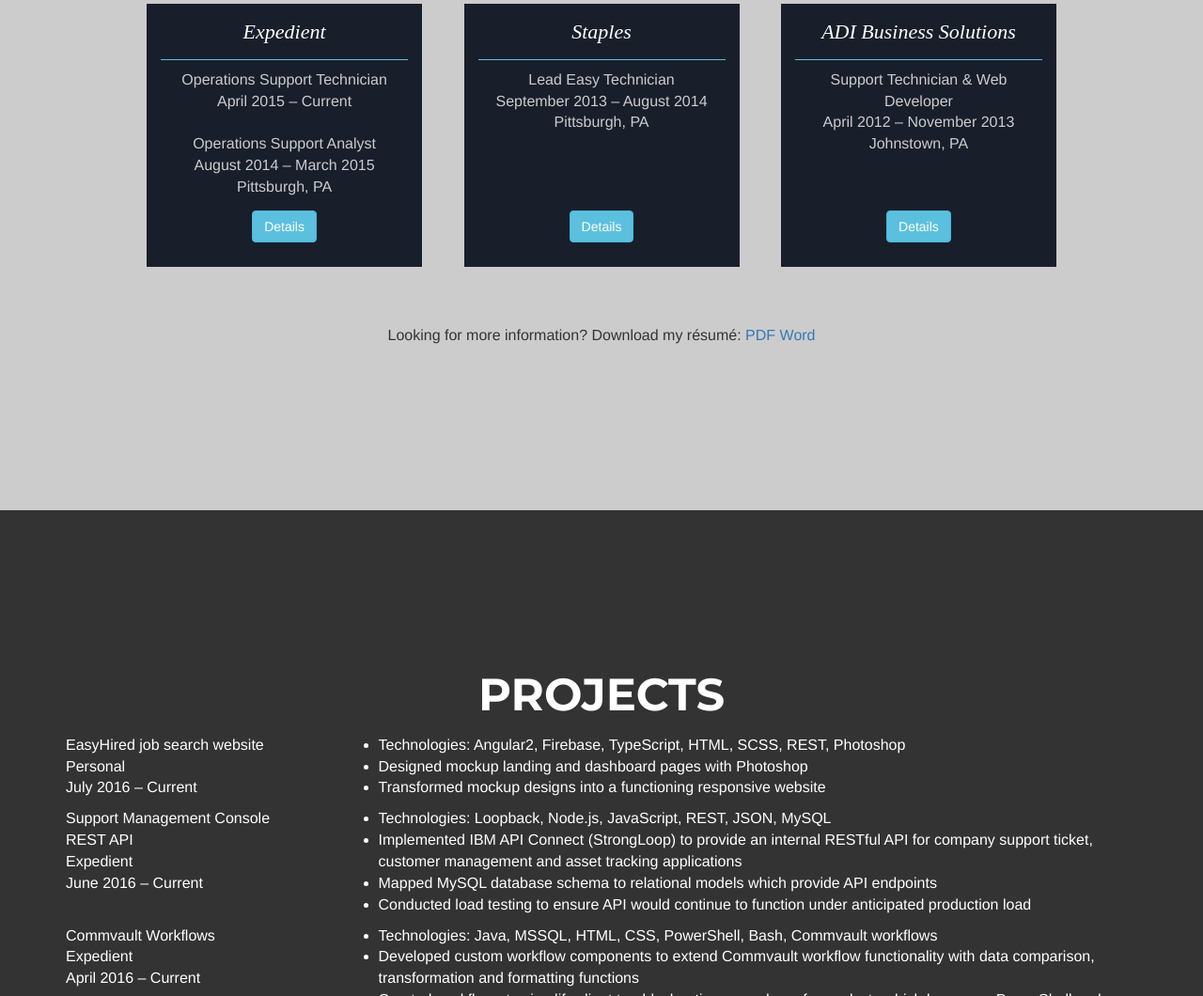
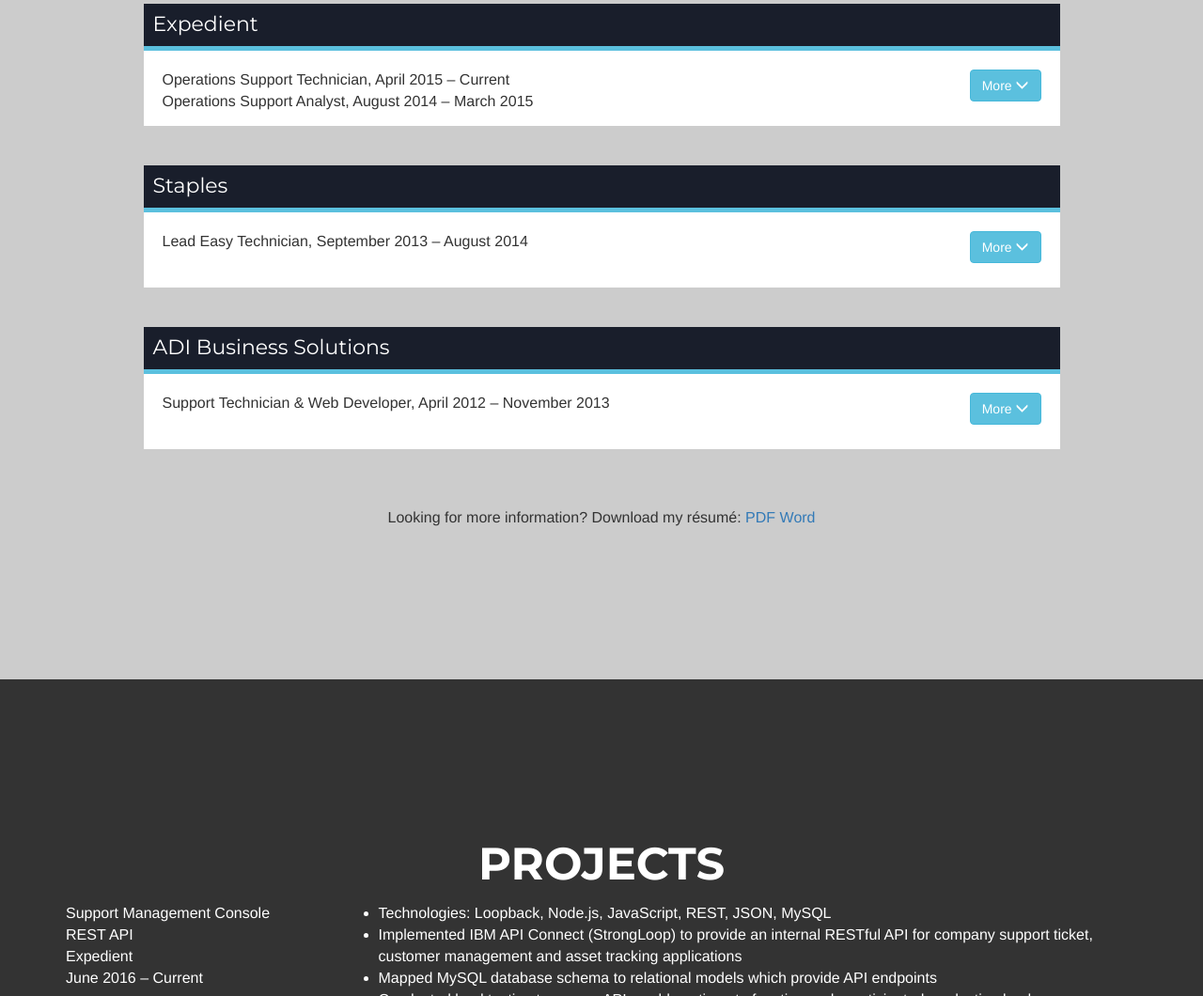
Before and after one commit to davidarich/daverich.net, a plain HTML site: page index.html in a window 1280 px wide. Shown: the part 1857-2917 px from the top of the page at 94% size. Drawn offline with Linux system fonts and the light colour scheme; a web font is replaced by a local one.

Commit message:
Updated Experience blocks to a better look.

```diff
--- a/css/style.scss
+++ b/css/style.scss
@@ -107,36 +107,46 @@
 }
 
 .exp-block {
-  min-height: 280px;
+  text-align: left;
+  min-height: 120px;
   min-width: 293px;
   margin: 20px;
+  padding: 0;
 
-  background: $color-primary;
   color: $color-mono-primary;
 }
 
 .exp-block-title {
-  display: flex;
-  align-items: center;
-  justify-content: center;
-  height: 60px;
+  //align-items: center;
+  //justify-content: center;
+  height: 50px;
   width: 100%;
   font-size: 22px;
   margin: 0;
+  padding-top: 6px;
+  padding-left: 10px;
 
-  background: $color-primary;
+
+  background-color: $color-primary;
   color: $color-mono-primary;
-  font-family: $font-primary-serif;
-  border-bottom: solid thin $color-secondary;
+  font-family: $font-primary-sans;
+  border-bottom: solid thick $color-secondary;
 
 }
 
 .exp-block-content {
-  height: 160px;
-  padding-top: 10px;
+  min-height: 80px;
+  padding: 20px;
 
-  background: $color-primary;
-  color: $color-mono-tertiary;
+  background-color: $color-mono-primary;
+  color: $color-mono-secondary;
+}
+
+.exp-block-content-left {
+  float: left;
+}
+.exp-block-content-right {
+  float: right;
 }
 
 .exp-resume {
--- a/index.html
+++ b/index.html
@@ -116,47 +116,46 @@
             </div>
 
             <div class="row centered">
-                <div class="col-lg-3 col-md-9 col-sm-6 exp-block">
+                <div class="col-lg-10 col-md-9 col-sm-6 exp-block">
                     <div class="exp-block-title">
-                        <em>Expedient</em>
+                        Expedient
                     </div>
                     <div class="exp-block-content">
-                        Operations Support Technician<br>
-                        April 2015 – Current<br><br>
-                        Operations Support Analyst<br>
-                        August 2014 – March 2015<br>
-                        Pittsburgh, PA
-                    </div>
-                    <div class="exp-block-btn">
-                        <button class="btn btn-info">Details</button>
+                        <div class="exp-block-content-left">
+                            Operations Support Technician, April 2015 – Current<br>
+                            Operations Support Analyst, August 2014 – March 2015<br>
+                        </div>
+                        <div class="exp-block-content-right">
+                            <button class="btn btn-info">More <span class="glyphicon glyphicon-menu-down"></span></button>
+                        </div>
                     </div>
                 </div>
 
-                <div class="col-lg-3 col-md-9 col-sm-6 exp-block">
+                <div class="col-lg-10 col-md-9 col-sm-6 exp-block">
                     <div class="exp-block-title">
-                        <em>Staples</em>
+                        Staples
                     </div>
                     <div class="exp-block-content">
-                        Lead Easy Technician<br>
-                        September 2013 – August 2014<br>
-                        Pittsburgh, PA
-                    </div>
-                    <div class="exp-block-btn">
-                        <button class="btn btn-info">Details</button>
+                        <div class="exp-block-content-left">
+                            Lead Easy Technician, September 2013 – August 2014<br>
+                        </div>
+                        <div class="exp-block-content-right">
+                            <button class="btn btn-info">More <span class="glyphicon glyphicon-menu-down"></span></button>
+                        </div>
                     </div>
                 </div>
 
-                <div class="col-lg-3 col-md-9 col-sm-6 exp-block">
+                <div class="col-lg-10 col-md-9 col-sm-6 exp-block">
                     <div class="exp-block-title">
-                        <em>ADI Business Solutions</em>
+                        ADI Business Solutions
                     </div>
                     <div class="exp-block-content">
-                        Support Technician & Web Developer<br>
-                        April 2012 – November 2013<br>
-                        Johnstown, PA
-                    </div>
-                    <div class="exp-block-btn">
-                        <button class="btn btn-info">Details</button>
+                        <div class="exp-block-content-left">
+                            Support Technician & Web Developer, April 2012 – November 2013<br>
+                        </div>
+                        <div class="exp-block-content-right">
+                            <button class="btn btn-info">More <span class="glyphicon glyphicon-menu-down"></span></button>
+                        </div>
                     </div>
                 </div>
             </div>
@@ -176,27 +175,6 @@
                 <div class="col-lg-12">
 
                     <h1>PROJECTS</h1>
-                </div>
-            </div>
-
-            <div class="row">
-                <div class="col-lg-3">
-                    EasyHired job search website<br>
-                    Personal<br>
-                    July 2016 – Current<br>
-                </div>
-                <div class="col-lg-9">
-                    <ul>
-                        <li>
-                            Technologies: Angular2, Firebase, TypeScript, HTML, SCSS, REST, Photoshop
-                        </li>
-                        <li>
-                            Designed mockup landing and dashboard pages with Photoshop
-                        </li>
-                        <li>
-                            Transformed mockup designs into a functioning responsive website
-                        </li>
-                    </ul>
                 </div>
             </div>
 
--- a/js/scrolling-nav.js
+++ b/js/scrolling-nav.js
@@ -38,12 +38,10 @@
 
 // Optimizes page load speed by loading the background image last
 $( document ).ready(function() {
-
     var bgimage = new Image();
     bgimage.src="images/pgh_bg_dark_optimized.jpg";
 
     $(bgimage).load(function(){
         $("#intro").css("background-image","url("+$(this).attr("src")+")").fadeIn("slow", "swing");
     });
-
 });
```
Also changed, not shown: css/style.css, 1 other file.
